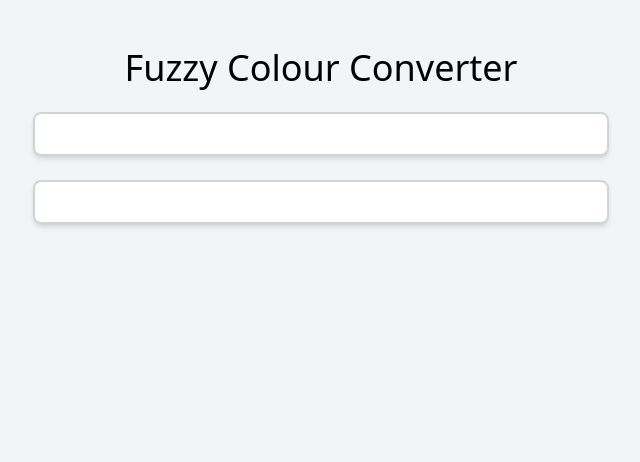
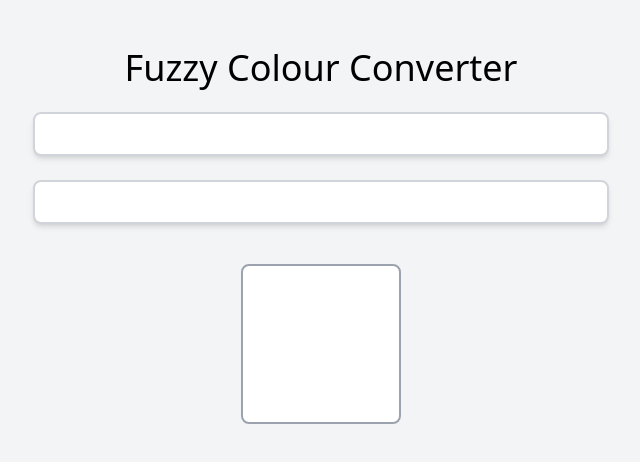
Before and after one commit to DanielTMolloy919/fuzzy-colour-converter, a SvelteKit app: page / in a window 1280 px wide. Shown: the top 462 px of the page, without its empty margins (319-959 px from the left). Built offline with nearby package versions, Linux system fonts and the light colour scheme.

Commit message:
Colour Preview

```diff
--- a/src/routes/+page.svelte
+++ b/src/routes/+page.svelte
@@ -30,6 +30,8 @@
 	let input = '';
 
 	$: parsed_hex = parseInput(input);
+
+	$: preview_background = parsed_hex ? `${parsed_hex}` : 'white';
 </script>
 
 <main class="flex min-h-screen flex-col items-center p-12 max-w-2xl m-auto">
@@ -45,6 +47,10 @@
 	>
 		{parsed_hex}
 	</p>
+	<div
+		class="rounded-lg h-40 w-40 rounded-box bg-white mt-10 border-2 border-gray-400 color-preview"
+		style="background-color: {preview_background}"
+	/>
 </main>
 
 <style lang="postcss">
```
